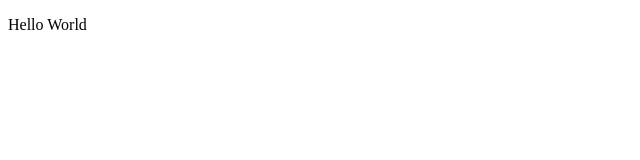
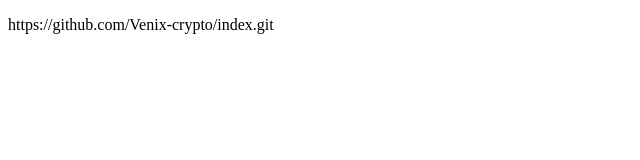
Before and after one commit to Venix-crypto/index, a plain HTML site: page index.html in a window 1280 px wide. Shown: the whole page, without its empty margins (0-640 px from the left). Drawn offline with Linux system fonts and the light colour scheme.

Commit message:
Update index.html

```diff
--- a/index.html
+++ b/index.html
@@ -5,6 +5,6 @@
     </header>
 
      <body>
-       <p>Hello World</p>
+       <p>https://github.com/Venix-crypto/index.git</p>
     </body>
 </html>
```
